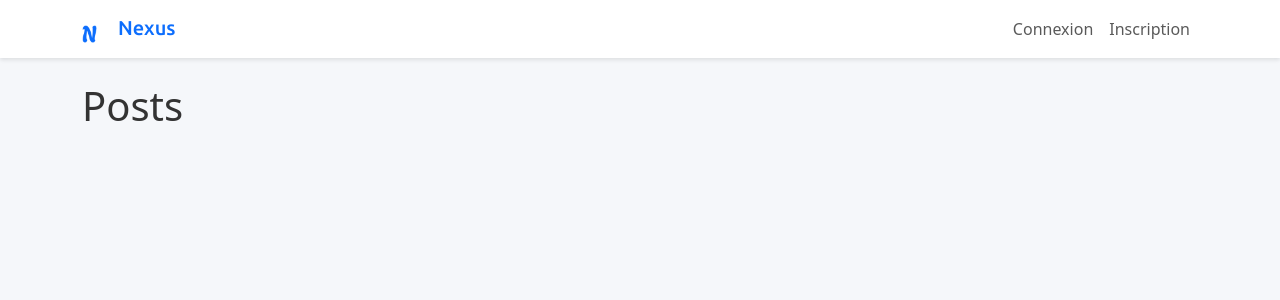
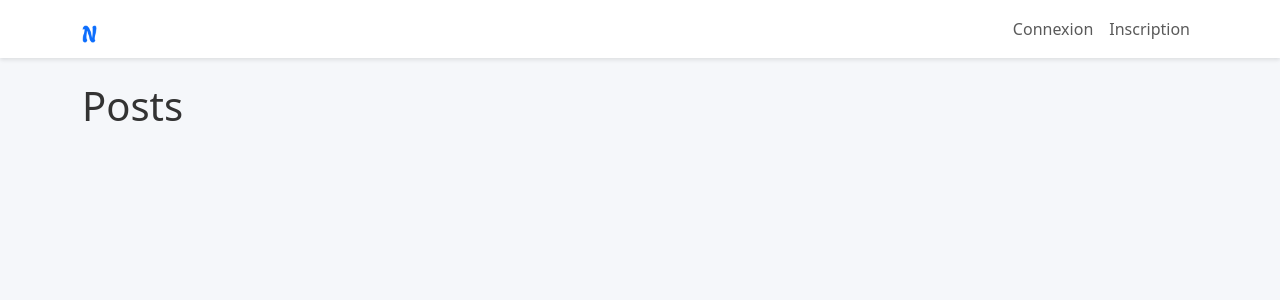
Before and after one commit to eraz-group/nexus, a Flask app: page / in a window 1280 px wide. Shown: the top 300 px of the page. Run offline with Flask 3, Linux system fonts and the light colour scheme; data that the repository does not hold is empty.

Commit message:
Change title

```diff
--- a/templates/base.html
+++ b/templates/base.html
@@ -88,7 +88,6 @@
   <nav class="navbar navbar-expand-lg navbar-light mb-4">
     <div class="container"><a class="navbar-brand title ubuntu-medium" href="{{ url_for('index') }}">
         <img src="{{ url_for('static', filename='logo.png') }}" alt="Logo" style="height: 30px; margin-right: 8px;">
-        Nexus
       </a>
       <div class="collapse navbar-collapse">
         <ul class="navbar-nav ms-auto">
```
